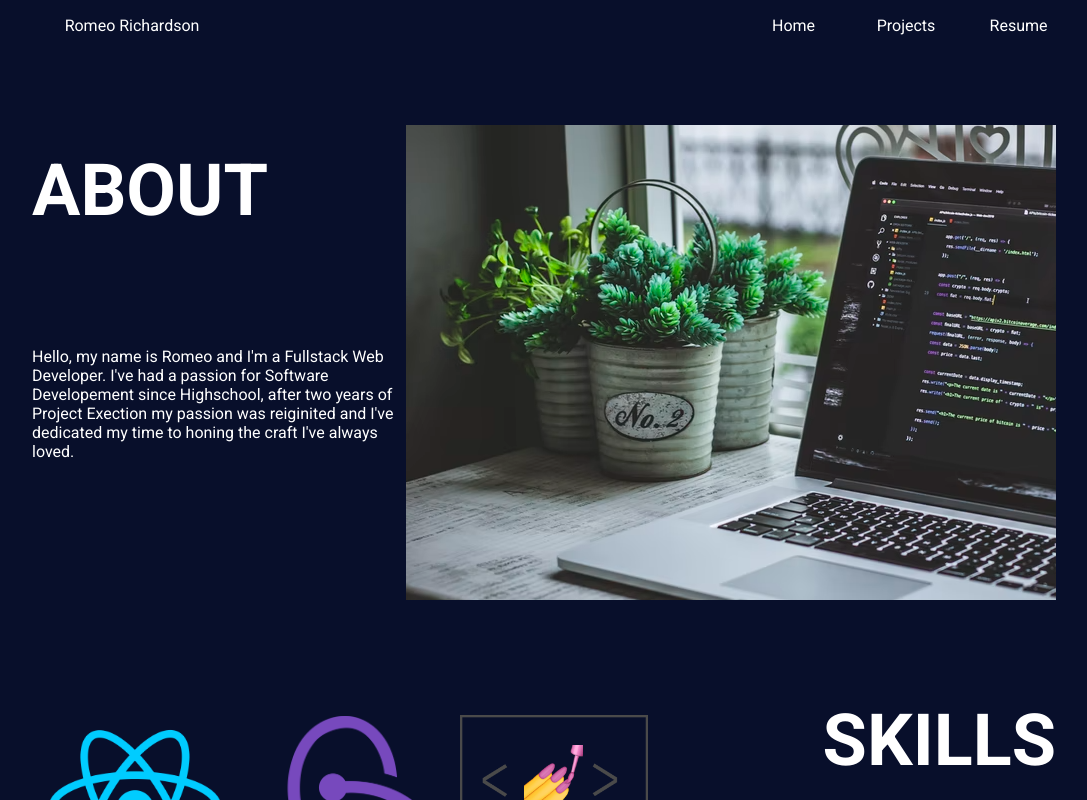
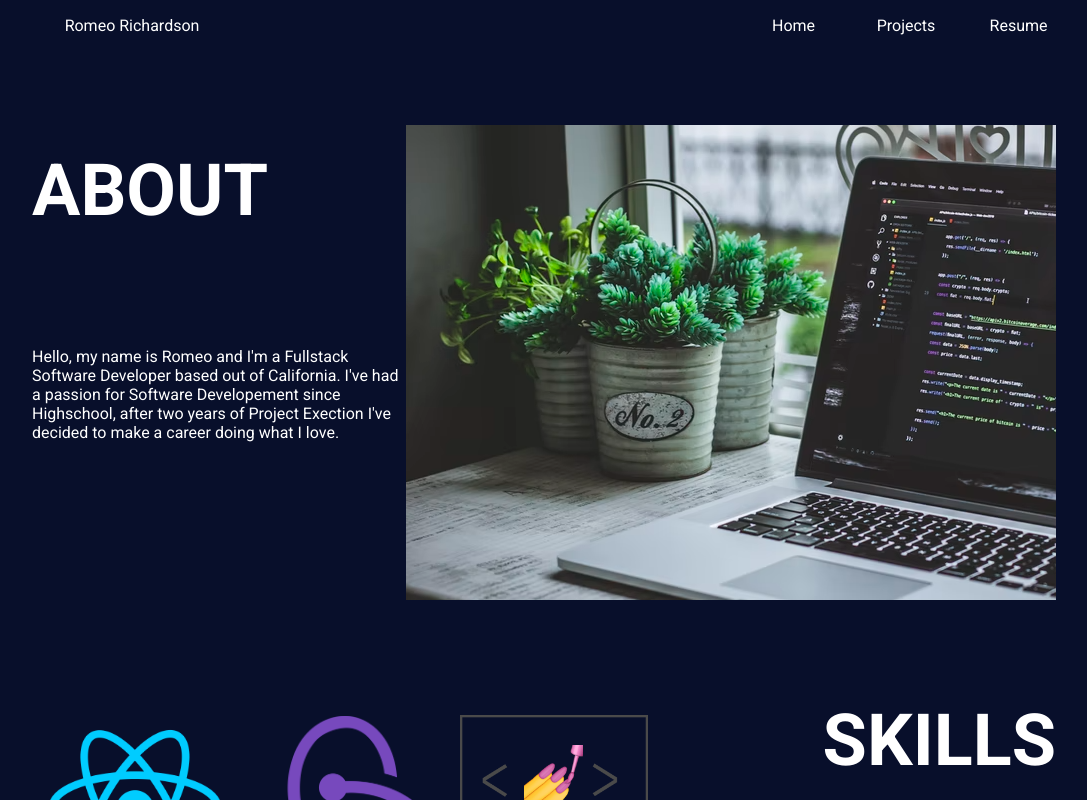
Before and after one commit to Romeo-Richardson/devportfolio, a React (Create React App) app in the folder client/: page / in a window 1280 px wide. Shown: the top 800 px of the page, without its empty margins (96-1183 px from the left). Built offline with nearby package versions, Linux system fonts and the light colour scheme.

Commit message:
Update App.js

```diff
--- a/client/src/App.js
+++ b/client/src/App.js
@@ -154,7 +154,7 @@ function App() {
               <CustomHeader>ABOUT</CustomHeader>
               <Spacer></Spacer>
               <SectionTextContainer>
-                <ResponsiveText>Hello, my name is Romeo and I'm a Fullstack Web Developer. I've had a passion for Software Developement since Highschool, after two years of Project Exection my passion was reiginited and I've dedicated my time to honing the craft I've always loved.</ResponsiveText>
+                <ResponsiveText>Hello, my name is Romeo and I'm a Fullstack Software Developer based out of California. I've had a passion for Software Developement since Highschool, after two years of Project Exection I've decided to make a career doing what I love.</ResponsiveText>
               </SectionTextContainer>
               <HomePicContainer>
                 <img src={macbook} alt='Computer on a Tabletop'></img>
```
